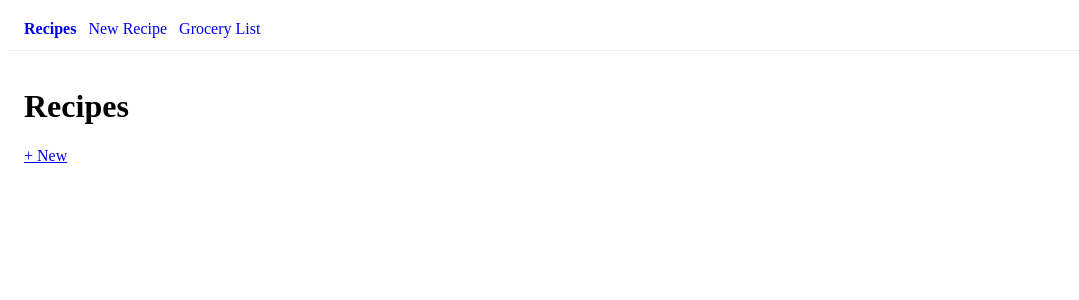
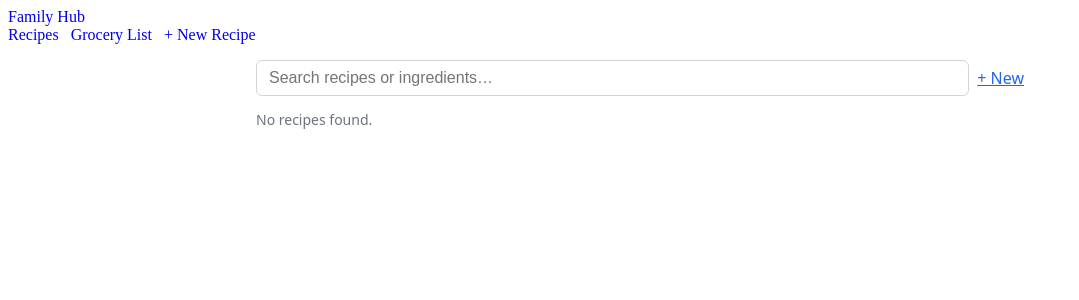
Before and after one commit to farah-st/family-management-hub, an Angular app in the folder client/: page /recipes in a window 1280 px wide. Shown: the top 300 px of the page, without its empty margins (0-1079 px from the left). Built offline with nearby package versions, Linux system fonts and the light colour scheme.

Commit message:
Adding a little scss and a remove button

```diff
--- a/client/src/app/app.component.html
+++ b/client/src/app/app.component.html
@@ -1,11 +1,29 @@
-<header class="app-header">
-  <nav>
-    <a routerLink="/recipes" routerLinkActive="active" [routerLinkActiveOptions]="{ exact: true }">Recipes</a>
-    <a routerLink="/recipes/new" routerLinkActive="active">New Recipe</a>
-    <a routerLink="/grocery-list" routerLinkActive="active">Grocery List</a>
+<header class="sticky top-0 z-40 bg-white/80 backdrop-blur border-b">
+  <nav class="mx-auto max-w-5xl px-4 flex items-center gap-4 h-14">
+    <a routerLink="/" class="font-semibold tracking-tight">Family Hub</a>
+    <div class="ml-auto flex items-center gap-2 text-sm">
+      <a
+        routerLink="/recipes"
+        routerLinkActive="font-medium bg-gray-100"
+        [routerLinkActiveOptions]="{ exact: true }"
+        class="px-3 py-1.5 rounded-lg hover:bg-gray-100 transition"
+        >Recipes</a
+      >
+      <a
+        routerLink="/grocery-list"
+        routerLinkActive="font-medium bg-gray-100"
+        class="px-3 py-1.5 rounded-lg hover:bg-gray-100 transition"
+        >Grocery List</a
+      >
+      <a
+        routerLink="/recipes/new"
+        class="px-3 py-1.5 rounded-lg bg-black text-white hover:opacity-90 transition"
+        >+ New Recipe</a
+      >
+    </div>
   </nav>
 </header>
 
-<main class="container">
-  <router-outlet></router-outlet>
+<main class="mx-auto max-w-5xl px-4 py-6">
+  <router-outlet />
 </main>
--- a/client/src/app/recipes/recipe-list/recipe-list.component.html
+++ b/client/src/app/recipes/recipe-list/recipe-list.component.html
@@ -1,16 +1,41 @@
 <div class="p-4 max-w-3xl mx-auto">
-  <div class="flex justify-between items-center mb-4">
-    <h1 class="text-2xl font-semibold">Recipes</h1>
-    <a routerLink="/recipes/new" class="px-3 py-2 rounded-lg border">+ New</a>
-  </div>
+  <ng-container *ngIf="filteredRecipes$ | async as recipes">
 
-  <ul class="grid gap-2">
-    <li *ngFor="let recipe of recipes" class="border rounded-xl p-3 flex justify-between items-center">
-      <div>
-        <div class="font-medium">{{ recipe.title }}</div>
-        <div class="text-sm text-gray-600">{{ recipe.description }}</div>
-      </div>
-      <a [routerLink]="['/recipes', recipe.id]" class="underline">Open</a>
-    </li>
-  </ul>
+    <div class="search-bar">
+      <input
+        class="border rounded px-3 py-2 w-full"
+        placeholder="Search recipes or ingredients…"
+        [(ngModel)]="query"
+        (ngModelChange)="onQueryChange($event)"
+      />
+      <a routerLink="/recipes/new" class="underline whitespace-nowrap">+ New</a>
+    </div>
+
+    <p class="no-results" *ngIf="!recipes.length">No recipes found.</p>
+
+    <ul class="recipe-list" *ngIf="recipes.length">
+      <li *ngFor="let r of recipes; trackBy: trackById" class="border rounded p-3">
+        <a [routerLink]="['/recipes', r.id]" class="font-medium underline">{{ r.title }}</a>
+        <p class="text-gray-700" *ngIf="r.description">{{ r.description }}</p>
+
+        <div *ngIf="hasNamedIngredients(r)">
+          <span class="text-sm text-gray-600">Ingredients:</span>
+          <ul class="list-disc ml-6">
+            <ng-container *ngFor="let ing of r.ingredients">
+              <li *ngIf="ing?.name">
+                {{ ing.name }}<span *ngIf="ing?.qty"> – {{ ing.qty }}</span>
+              </li>
+            </ng-container>
+          </ul>
+        </div>
+        <div class="mt-3 text-right">
+          <button type="button" class="text-sm text-red-600 underline"
+                  (click)="confirmRemove(r, $event)">
+            Remove
+          </button>
+        </div>
+      </li>
+
+    </ul>
+  </ng-container>
 </div>
--- a/client/src/app/recipes/recipe-list/recipe-list.component.scss
+++ b/client/src/app/recipes/recipe-list/recipe-list.component.scss
@@ -0,0 +1,103 @@
+:host {
+  display: block;
+  padding: 1rem;
+  max-width: 48rem; // same as max-w-3xl
+  margin: 0 auto;
+  font-family: system-ui, sans-serif;
+  color: #1f2937; // gray-800
+}
+
+// Search bar section
+.search-bar {
+  display: flex;
+  align-items: center;
+  gap: 0.5rem;
+  margin-bottom: 0.75rem;
+
+  input {
+    flex: 1;
+    border: 1px solid #d1d5db; // gray-300
+    border-radius: 0.375rem;
+    padding: 0.5rem 0.75rem;
+    font-size: 1rem;
+    transition: border-color 0.2s ease;
+
+    &:focus {
+      outline: none;
+      border-color: #2563eb; // blue-600
+      box-shadow: 0 0 0 2px rgba(37, 99, 235, 0.2);
+    }
+  }
+
+  a {
+    text-decoration: underline;
+    white-space: nowrap;
+    color: #2563eb; // blue-600
+    font-weight: 500;
+
+    &:hover {
+      color: #1d4ed8; // blue-700
+    }
+  }
+}
+
+// Empty message
+.no-results {
+  font-size: 0.875rem;
+  color: #6b7280; // gray-500
+  margin-bottom: 0.5rem;
+}
+
+// Recipe list
+ul.recipe-list {
+  list-style: none;
+  padding: 0;
+  margin: 0;
+
+  li {
+    border: 1px solid #e5e7eb; // gray-200
+    border-radius: 0.375rem;
+    padding: 0.75rem;
+    background-color: #fff;
+    transition: box-shadow 0.2s ease;
+
+    &:hover {
+      box-shadow: 0 2px 8px rgba(0, 0, 0, 0.05);
+    }
+
+    a {
+      font-weight: 600;
+      text-decoration: underline;
+      color: #111827; // gray-900
+
+      &:hover {
+        color: #2563eb; // blue-600
+      }
+    }
+
+    p {
+      color: #374151; // gray-700
+      margin: 0.25rem 0 0.5rem;
+    }
+
+    .ingredients {
+      font-size: 0.875rem;
+      color: #6b7280; // gray-500
+      margin-top: 0.25rem;
+
+      ul {
+        margin-left: 1.5rem;
+        list-style: disc;
+
+        li {
+          color: #374151;
+        }
+      }
+    }
+  }
+
+  // spacing between items (space-y-2)
+  li + li {
+    margin-top: 0.5rem;
+  }
+}
--- a/client/src/app/recipes/recipe-list/recipe-list.component.ts
+++ b/client/src/app/recipes/recipe-list/recipe-list.component.ts
@@ -1,17 +1,65 @@
 import { Component, inject } from '@angular/core';
 import { CommonModule } from '@angular/common';
 import { RouterModule } from '@angular/router';
+import { FormsModule } from '@angular/forms';
+import { BehaviorSubject, combineLatest, map/*, startWith*/ } from 'rxjs';
 import { Recipe } from '../../models/recipe.model';
 import { RecipeService } from '../../services/recipe.service';
 
 @Component({
   selector: 'app-recipe-list',
   standalone: true,
-  imports: [CommonModule, RouterModule],
+  imports: [CommonModule, RouterModule, FormsModule],
   templateUrl: './recipe-list.component.html',
   styleUrls: ['./recipe-list.component.scss']
 })
 export class RecipeListComponent {
   private recipeService = inject(RecipeService);
-  recipes: Recipe[] = this.recipeService.list();
+
+  // If your service emits immediately, startWith([]) isn't necessary.
+  // recipes$ = this.recipeService.list().pipe(startWith<Recipe[]>([]));
+  recipes$ = this.recipeService.list();
+
+  query = '';
+  private readonly query$ = new BehaviorSubject<string>('');
+
+  onQueryChange(v: string) {
+    this.query = v ?? '';
+    this.query$.next(this.query);
+  }
+
+  filteredRecipes$ = combineLatest([this.recipes$, this.query$]).pipe(
+    map(([recipes, q]) => {
+      const s = (q ?? '').toLowerCase().trim();
+
+      // Keep only recipes with a title and at least one named ingredient
+      const validRecipes = (recipes ?? []).filter(
+        r => r?.title?.trim() &&
+             r?.ingredients?.some(i => i?.name?.trim())
+      );
+
+      if (!s) return validRecipes;
+
+      return validRecipes.filter(r =>
+        r.title.toLowerCase().includes(s) ||
+        r.ingredients?.some(i => (i?.name?.trim()?.toLowerCase() ?? '').includes(s))
+      );
+    })
+  );
+
+  hasNamedIngredients(recipe: Recipe): boolean {
+    return Array.isArray(recipe.ingredients) &&
+           recipe.ingredients.some(i => !!i?.name?.trim());
+  }
+
+  trackById = (_: number, r: Recipe) => r.id;
+
+  confirmRemove(recipe: Recipe, ev?: Event) {
+    ev?.stopPropagation();
+    ev?.preventDefault();
+    if (!recipe?.id) return;
+
+    const ok = confirm(`Remove "${recipe.title}"? This cannot be undone.`);
+    if (ok) this.recipeService.remove(recipe.id);
+  }
 }
--- a/client/src/app/services/recipe.service.ts
+++ b/client/src/app/services/recipe.service.ts
@@ -1,37 +1,59 @@
 import { Injectable } from '@angular/core';
+import { BehaviorSubject, Observable } from 'rxjs';
 import { Recipe } from '../models/recipe.model';
 
 const KEY = 'fmh_recipes_v1';
 
 @Injectable({ providedIn: 'root' })
 export class RecipeService {
-  private _recipes: Recipe[] = [];
+  private recipesSubject = new BehaviorSubject<Recipe[]>(this.load());
+  public readonly recipes$: Observable<Recipe[]> = this.recipesSubject.asObservable();
 
-  constructor() {
-    this._recipes = this.load();
+  /** Return observable list */
+  list(): Observable<Recipe[]> {
+    return this.recipes$;
   }
 
-  private load(): Recipe[] {
-    const raw = localStorage.getItem(KEY);
-    return raw ? JSON.parse(raw) as Recipe[] : [];
-  }
-  private save() { localStorage.setItem(KEY, JSON.stringify(this._recipes)); }
-
-  list(): Recipe[] { return [...this._recipes]; }
-  get(id: string): Recipe | undefined { return this._recipes.find(r => r.id === id); }
-
-  create(recipe: Recipe) {
-    this._recipes = [recipe, ...this._recipes];
-    this.save();
+  /** Get one recipe by ID */
+  get(id: string): Recipe | undefined {
+    return this.recipesSubject.getValue().find(r => r.id === id);
   }
 
-  update(id: string, patch: Partial<Recipe>) {
-    this._recipes = this._recipes.map(r => r.id === id ? { ...r, ...patch } : r);
-    this.save();
+  /** Create a new recipe and persist */
+  create(recipe: Recipe) {
+    const next = [recipe, ...this.recipesSubject.getValue()];
+    this.recipesSubject.next(next);
+    this.save(next);
   }
 
+  /** Update existing recipe and persist */
+  update(id: string, patch: Partial<Recipe>) {
+    const next = this.recipesSubject.getValue().map(r =>
+      r.id === id ? { ...r, ...patch } : r
+    );
+    this.recipesSubject.next(next);
+    this.save(next);
+  }
+
+  /** ✅ Remove recipe and persist */
   remove(id: string) {
-    this._recipes = this._recipes.filter(r => r.id !== id);
-    this.save();
+    const next = this.recipesSubject.getValue().filter(r => r.id !== id);
+    this.recipesSubject.next(next);
+    this.save(next);
+  }
+
+  /** Load from localStorage */
+  private load(): Recipe[] {
+    try {
+      const raw = localStorage.getItem(KEY);
+      return raw ? (JSON.parse(raw) as Recipe[]) : [];
+    } catch {
+      return [];
+    }
+  }
+
+  /** Save to localStorage */
+  private save(recipes: Recipe[]) {
+    localStorage.setItem(KEY, JSON.stringify(recipes));
   }
 }
```
